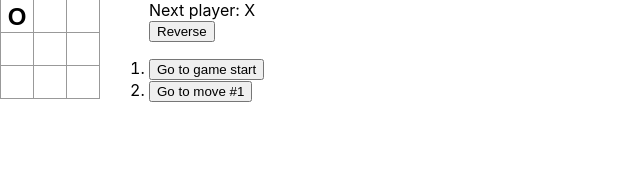
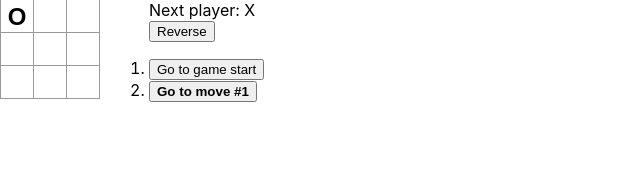
Before and after one commit to rolzy/rolzy.com, a React (Create React App) app: page / in a window 1280 px wide. Both pictures are taken after a click on the button 17 px from the left and 16 px from the top of the page. Shown: the top 170 px of the page, without its empty margins (0-640 px from the left). Built offline with nearby package versions, Linux system fonts and the light colour scheme.

Commit message:
Make current step bold

```diff
--- a/src/index.css
+++ b/src/index.css
@@ -16,6 +16,10 @@ ol, ul {
   padding-left: 0px;
 }
 
+.current-step {
+  font-weight: bold;
+
+}
 .ol-reverse {
   transform: rotate(180deg);
 }
--- a/src/index.js
+++ b/src/index.js
@@ -96,7 +96,10 @@ class Game extends React.Component {
         'Go to game start';
       return (
         <li key={move}>
-          <button onClick={() => this.jumpTo(move)}>{desc}</button>
+          {move && move === history.length-1
+            ? <button className="current-step" onClick={() => this.jumpTo(move)}>{desc}</button>
+            : <button onClick={() => this.jumpTo(move)}>{desc}</button>
+          }
         </li>
       );
     });
```
